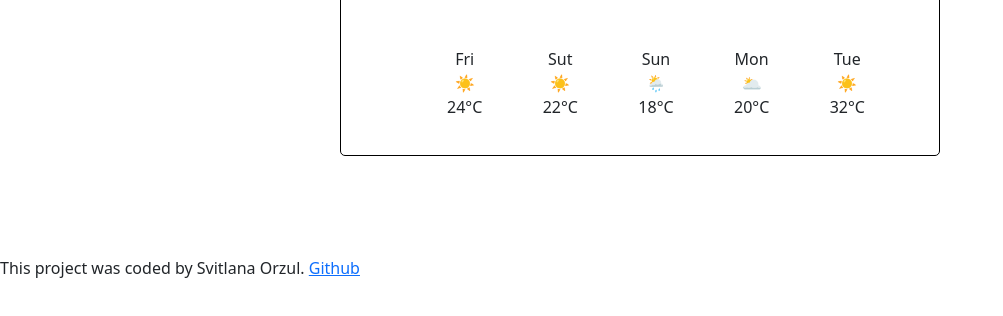
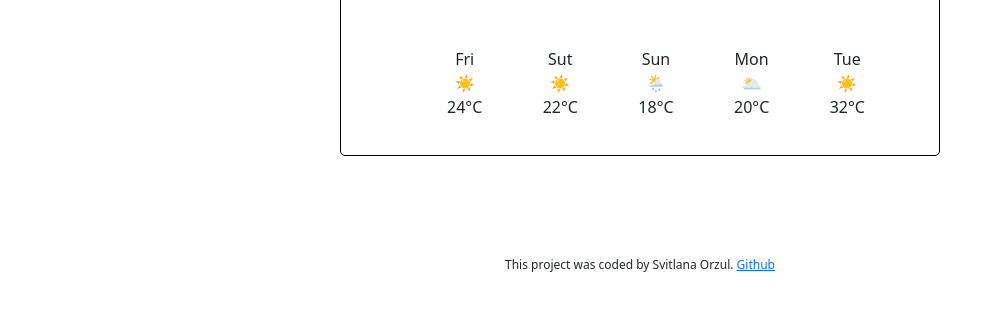
Before and after one commit to OleksandrOrz/WeatherApp, a plain HTML site: page index.html in a window 1280 px wide. Shown: the part 368-684 px from the top of the page, without its empty margins (0-1003 px from the left). Drawn offline with nearby package versions, Linux system fonts and the light colour scheme.

Commit message:
Add css to link on githab

```diff
--- a/src/style.css
+++ b/src/style.css
@@ -85,3 +85,7 @@ li {
   font-size: 25px;
   font-weight: 400;
 }
+#created {
+  text-align: center;
+  font-size: 12px;
+}
```
